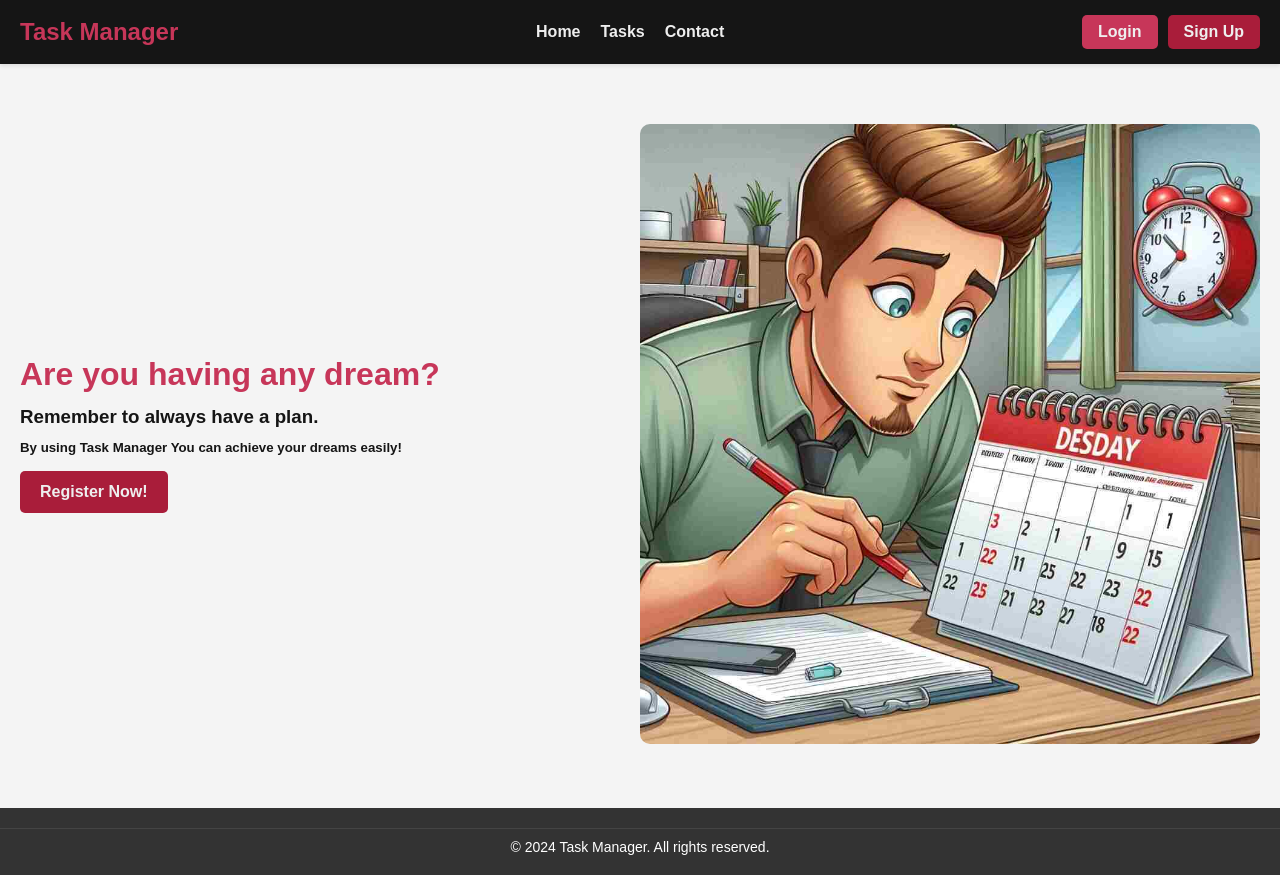
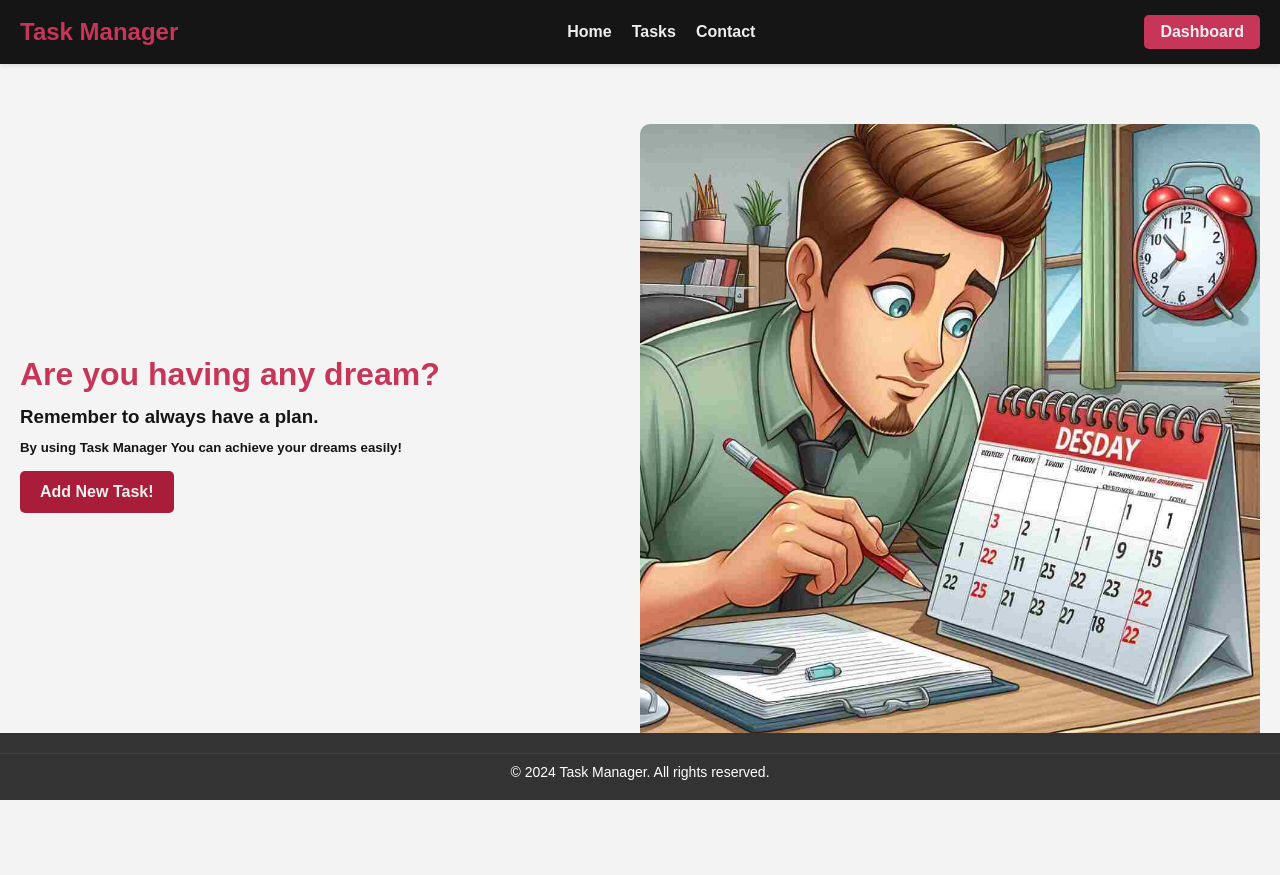
Before and after one commit to Amirmahdikahdouii/Task-manager-php, a PHP site: page / in a window 1280 px wide. After the commit the page ends 800 px from the top, so only its background shows below. Run offline with PHP 8.4, Linux system fonts and the light colour scheme; the visitor is signed in with stand-in values (Sample User, id 1).

Commit message:
Footer style changed
Add some conditions for showing write link based on user login status

```diff
--- a/assets/css/footer.css
+++ b/assets/css/footer.css
@@ -3,6 +3,10 @@ footer {
     color: #fff;
     padding: 20px 0;
     text-align: center;
+    position: absolute;
+    bottom: 0;
+    left: 0;
+    width: 100%;
 }
 
 .footer-bottom {
--- a/assets/css/style.css
+++ b/assets/css/style.css
@@ -20,6 +20,8 @@ body {
     font-family: 'Arial', sans-serif;
     background-color: #f4f4f4;
     color: #333;
+    min-height: 100vh;
+    position: relative;
 }
 
 .site-header {
--- a/components/header.php
+++ b/components/header.php
@@ -1,3 +1,11 @@
+<?php
+session_start();
+if (isset($_SESSION['user_login']) and $_SESSION['user_login']) {
+    $user_login = true;
+} else {
+    $user_login = false;
+}
+?>
 <!-- Header Section -->
 <header class="site-header">
     <div class="header-container">
@@ -12,11 +20,21 @@
             </ul>
         </nav>
         <div class="auth-buttons">
-            <a href="#" class="btn login-btn">Login</a>
-            <a href="/task-manager/users/signUp.php"
-               class="btn signup-btn">
-                Sign Up
-            </a>
+            <?php
+            if ($user_login) {
+                ?>
+                <a href="/task-manager/users/dashboard.php" class="btn login-btn">Dashboard</a>
+                <?php
+            } else {
+                ?>
+                <a href="/task-manager/users/login.php" class="btn login-btn">Login</a>
+                <a href="/task-manager/users/signUp.php"
+                   class="btn signup-btn">
+                    Sign Up
+                </a>
+                <?php
+            }
+            ?>
         </div>
     </div>
 </header>
--- /dev/null
+++ b/core/config.php
@@ -0,0 +1,7 @@
+<?php
+session_start();
+if (isset($_SESSION['user_login']) and $_SESSION['user_login']) {
+    define("USER_LOGIN", true);
+} else {
+    define("USER_LOGIN", false);
+}
--- a/index.php
+++ b/index.php
@@ -1,3 +1,6 @@
+<?php
+require_once "core/config.php";
+?>
 <!doctype html>
 <html lang="en">
 <head>
@@ -28,9 +31,21 @@ include "components/header.php";
             <h5 class="main-section-text">
                 By using Task Manager You can achieve your dreams easily!
             </h5>
-            <a href="./users/signUp.php" class="main-section-link">
-                Register Now!
-            </a>
+            <?php
+            if (USER_LOGIN) {
+                ?>
+                <a href="./users/signUp.php" class="main-section-link">
+                    Add New Task!
+                </a>
+                <?php
+            } else {
+                ?>
+                <a href="./users/signUp.php" class="main-section-link">
+                    Register Now!
+                </a>
+                <?php
+            }
+            ?>
         </div>
         <div class="main-section-item">
             <img src="./assets/img/main-section-image.jpg" alt="Main Image" class="main-section-image">
```
